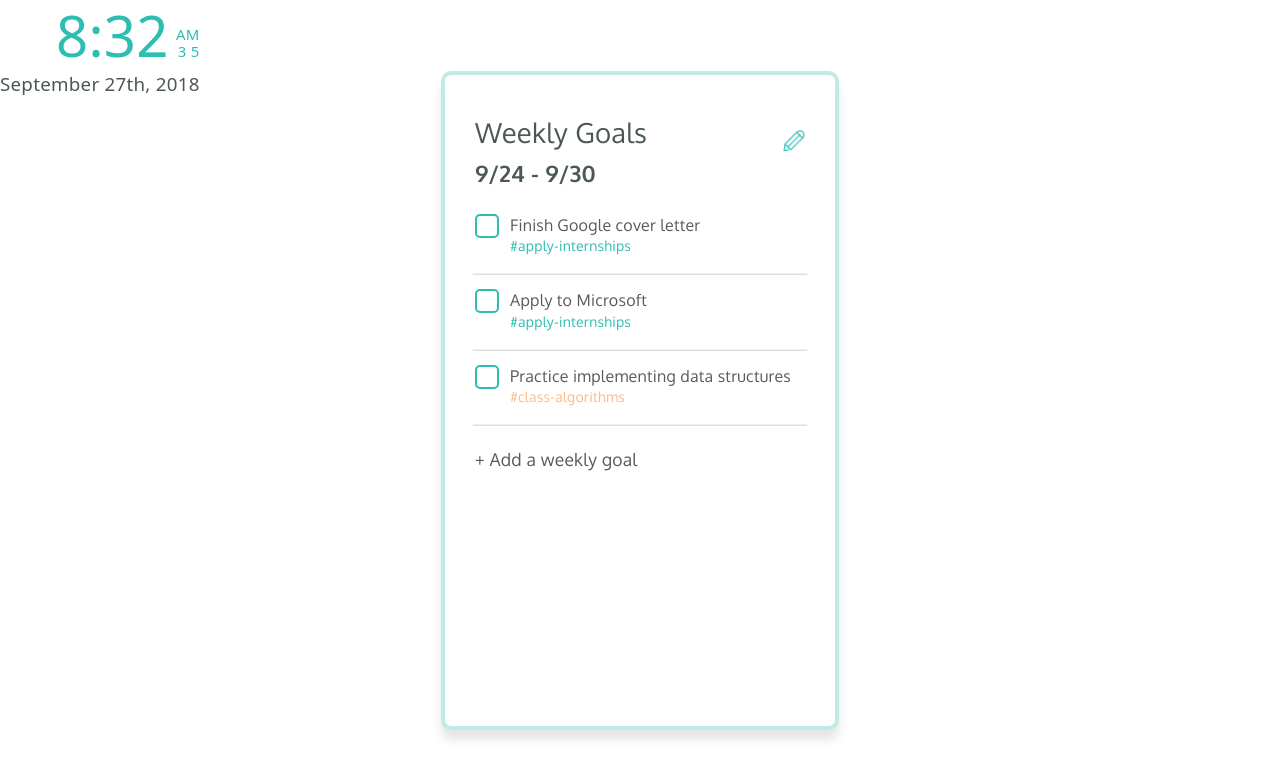
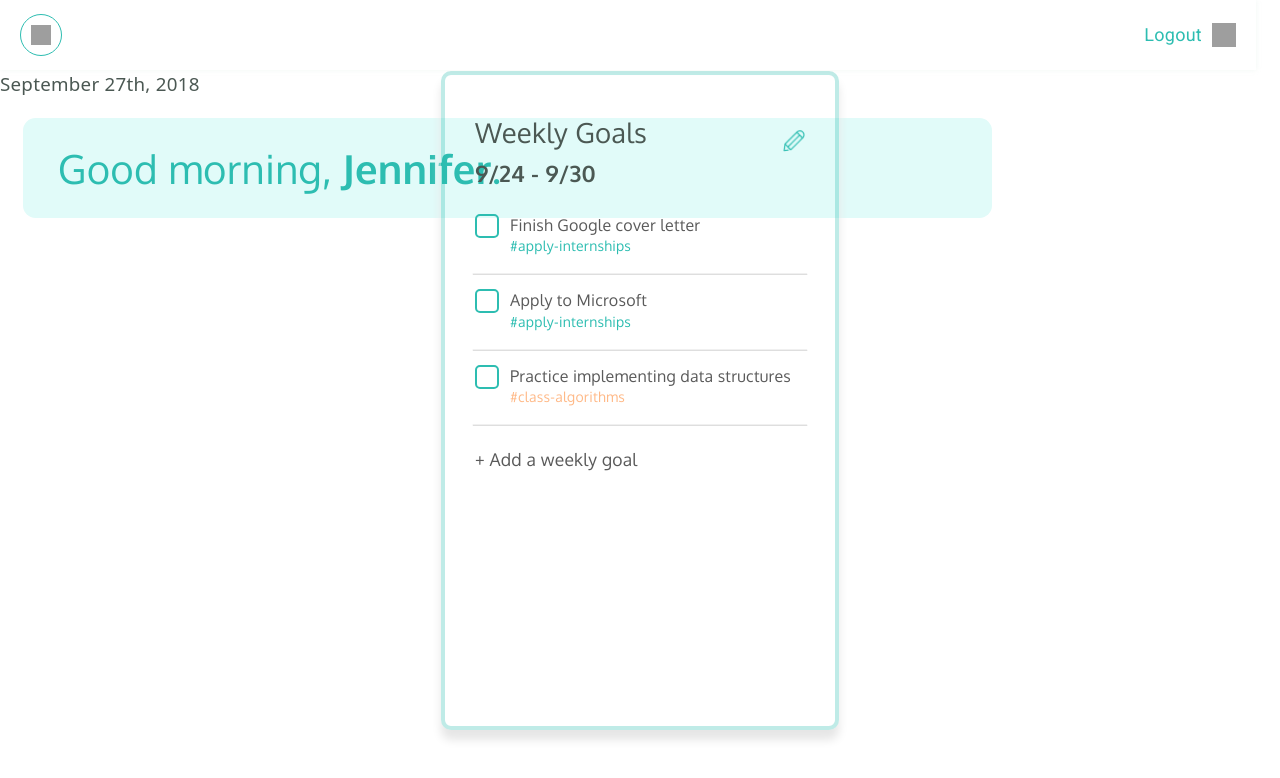
Before and after one commit to sarasriv2/Compass-final, an Angular app in the folder compass/: page / in a window 1280 px wide. Shown: the top 778 px of the page. Built offline with nearby package versions, Linux system fonts and the light colour scheme; grey boxes are pictures that could not be loaded.

Commit message:
greeting and navbar added

```diff
--- a/compass/src/app/app.component.html
+++ b/compass/src/app/app.component.html
@@ -1,3 +1,5 @@
 <app-weekly-goals></app-weekly-goals>
 <app-datetime></app-datetime>
+<app-greeting></app-greeting>
+<app-navbar></app-navbar>
 <router-outlet />
--- a/compass/src/app/app.component.ts
+++ b/compass/src/app/app.component.ts
@@ -1,6 +1,8 @@
 import { Component } from '@angular/core';
 import { RouterOutlet } from '@angular/router';
 import { DatetimeComponent } from './datetime/datetime.component';
+import { GreetingComponent } from './greeting/greeting.component';
+import { NavbarComponent } from './navbar/navbar.component'
 import { WeeklyGoalsComponent } from './weekly-goals/weekly-goals.component';
 import { WeeklyGoalsModalComponent } from './weekly-goals-modal/weekly-goals-modal.component';
 
@@ -8,7 +10,7 @@
 @Component({
   selector: 'app-root',
   standalone: true,
-  imports: [DatetimeComponent, RouterOutlet, WeeklyGoalsComponent, WeeklyGoalsModalComponent],
+  imports: [DatetimeComponent, GreetingComponent, NavbarComponent, RouterOutlet, WeeklyGoalsComponent, WeeklyGoalsModalComponent],
   templateUrl: './app.component.html',
   styleUrl: './app.component.scss'
 })
--- a/compass/src/app/greeting/greeting.component.html
+++ b/compass/src/app/greeting/greeting.component.html
@@ -3,12 +3,15 @@
 <head>
     <meta charset="UTF-8">
     <meta name="viewport" content="width=device-width, initial-scale=1.0">
-    <title>Greeting</title>
+    <title>Greeting Component</title>
+    <link href="https://fonts.googleapis.com/css2?family=Oxygen:wght@400;700&display=swap" rel="stylesheet">
     <link rel="stylesheet" href="greeting.component.scss">
 </head>
 <body>
-    <div class="message">
-        Good morning, <strong>Jennifer</strong>.
+    <div class="greeting-component">
+        <div class="greeting-text">
+            Good morning, <span class="bolded-name">Jennifer</span>.
+        </div>
     </div>
 </body>
 </html>
--- a/compass/src/app/greeting/greeting.component.scss
+++ b/compass/src/app/greeting/greeting.component.scss
@@ -1,9 +1,35 @@
-.message {
-    background-color: #e0f9f7;
-    color: #38b2ac;
-    font-family: Arial, sans-serif;
-    font-size: 24px;
-    padding: 20px;
-    border-radius: 10px;
-    width: fit-content;
+body {
+    margin: 0;
+    padding: 0;
+    font-family: 'Oxygen', sans-serif;
+    background-color: #FFFFFF;
 }
+
+.greeting-component {
+    position: absolute;
+    width: 933.75px;
+    height: 100.26px;
+    top: 118px;
+    left: 23px;
+    gap: 0px;
+    opacity: 0px;
+    background: #E1FBF9;
+    border-radius: 12.5px;
+    display: flex;
+    align-items: center;
+    justify-content: start;
+    padding-left: 34.85px;
+}
+
+.greeting-text {
+    font-family: 'Oxygen', sans-serif;
+    font-style: normal;
+    font-weight: 400;
+    font-size: 40px;
+    line-height: 50.51px;
+    color: #2DBDB1;
+}
+
+.bolded-name {
+    font-weight: 700;
+}
--- /dev/null
+++ b/compass/src/app/navbar/navbar.component.html
@@ -0,0 +1,13 @@
+<div class="navbar">
+    <div class="navbar-left">
+      <div class="back-btn">
+        <img src="assets/images/back-icon.svg" alt="Back">
+      </div>
+    </div>
+    <div class="navbar-right">
+      <div class="logout-btn">
+        <span>Logout</span>
+        <img src="assets/images/logout-icon.svg" alt="Logout">
+      </div>
+    </div>
+  </div>
--- /dev/null
+++ b/compass/src/app/navbar/navbar.component.scss
@@ -0,0 +1,51 @@
+.navbar {
+    position: fixed;
+    top: 0;
+    left: 0;
+    width: 95%;
+    height: 70px;
+    background: #FFFFFF;
+    box-shadow: 0px 0px 5px rgba(200, 224, 212, 0.25);
+    display: flex;
+    align-items: center;
+    justify-content: space-between;
+    padding: 0 20px;
+    z-index: 1000;
+    margin: 0 auto;
+
+    .navbar-left {
+      .back-btn {
+        width: 40px;
+        height: 40px;
+        display: flex;
+        align-items: center;
+        justify-content: center;
+        border: 1.5px solid #2DBDB1;
+        border-radius: 50%;
+        cursor: pointer;
+
+        img {
+          width: 20px;
+          height: 20px;
+          transform: rotate(180deg);
+        }
+      }
+    }
+
+    .navbar-right {
+      .logout-btn {
+        display: flex;
+        align-items: center;
+        gap: 10px;
+        font-size: 18px;
+        font-weight: 400;
+        color: #2DBDB1;
+        cursor: pointer;
+
+        img {
+          width: 24px;
+          height: 24px;
+        }
+      }
+    }
+  }
```
Also changed, not shown: compass/src/app/navbar/navbar.component.ts (added, +12 -0 lines), 1 other file (tests, documents, lock files or other folders).
